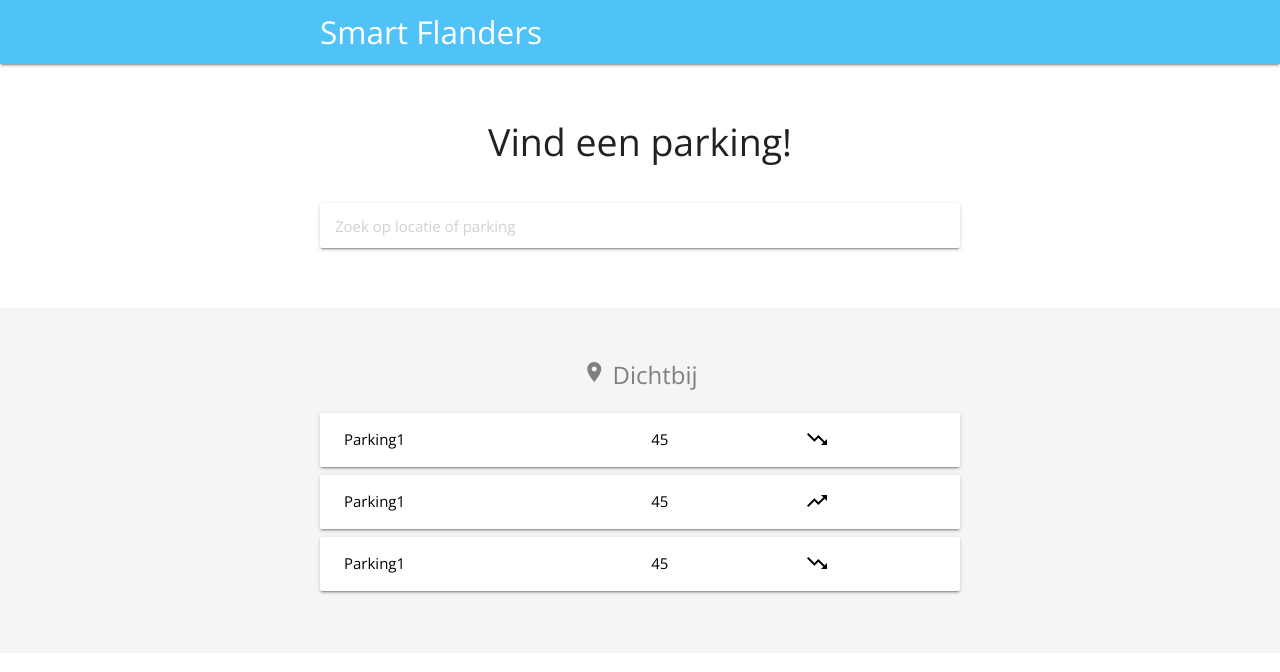
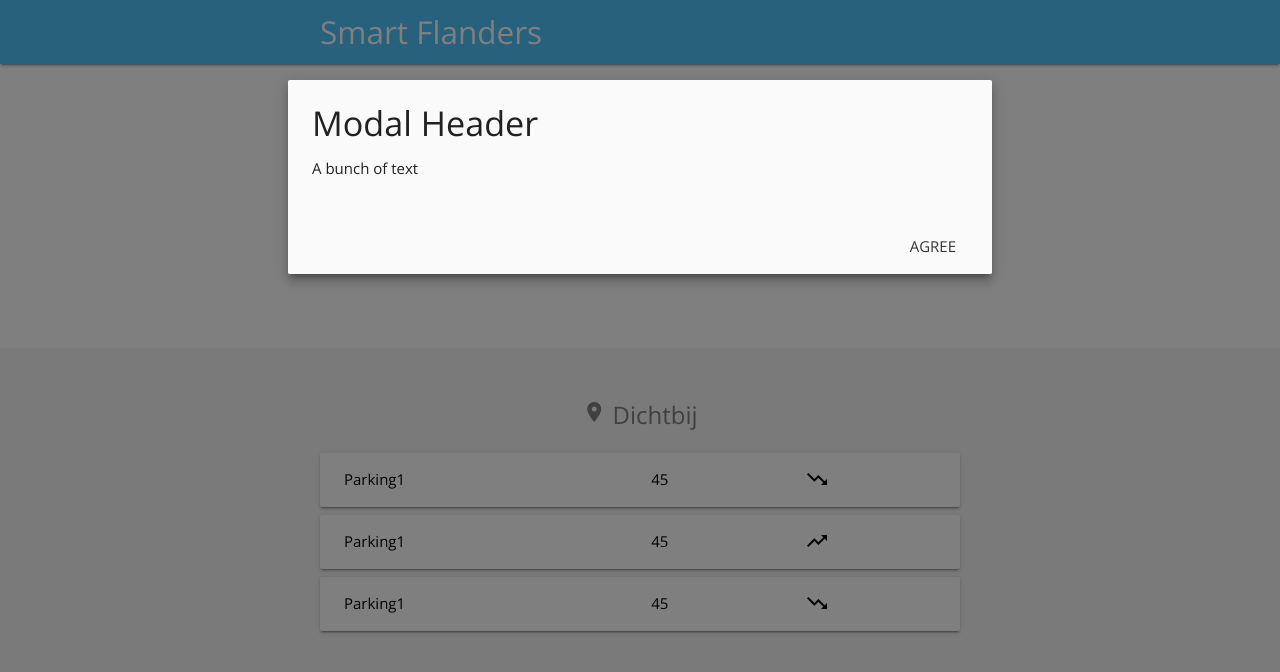
Before and after one commit to oSoc17/smartflanders-hackathon, a website: page index.html in a window 1280 px wide. Drawn offline with nearby package versions, Linux system fonts and the light colour scheme.

Commit message:
add modal functionality

```diff
--- a/css/style.css
+++ b/css/style.css
@@ -66,7 +66,7 @@ brand-logo {
    =========================================== */
 
 #search-banner {
-    margin-bottom: 60px;
+    margin-bottom: 100px;
 }
 
 #search {
--- a/index.html
+++ b/index.html
@@ -37,7 +37,7 @@
                 </div>
 
                 <div class="row">
-                    <a href="">
+                    <a href="#modal1">
                         <div class="col s12">
                             <div class="card-panel">
                                 <div class="row">
@@ -96,11 +96,23 @@
             </div>
         </div>
 
-
         <!-- FOOTER -->
 	    <footer></footer>
 
+        <!-- Modal Structure -->
+        <div id="modal1" class="modal">
+            <div class="modal-content">
+                <h4>Modal Header</h4>
+                <p>A bunch of text</p>
+            </div>
+            <div class="modal-footer">
+                <a href="#!" class="modal-action modal-close waves-effect waves-green btn-flat">Agree</a>
+            </div>
+        </div>
+
+
         <script type="text/javascript" src="node_modules/jquery/dist/jquery.min.js"></script>
         <script type="text/javascript" src="node_modules/materialize-css/dist/js/materialize.min.js"></script>
+        <script type="text/javascript" src="js/script.js"></script>
     </body>
 </html>
--- a/js/script.js
+++ b/js/script.js
@@ -0,0 +1,6 @@
+
+    $(document).ready(function(){
+    // the "href" attribute of the modal trigger must specify the modal ID that wants to be triggered
+    $('.modal').modal();
+      $('#modal1').modal('open');
+  });
```
